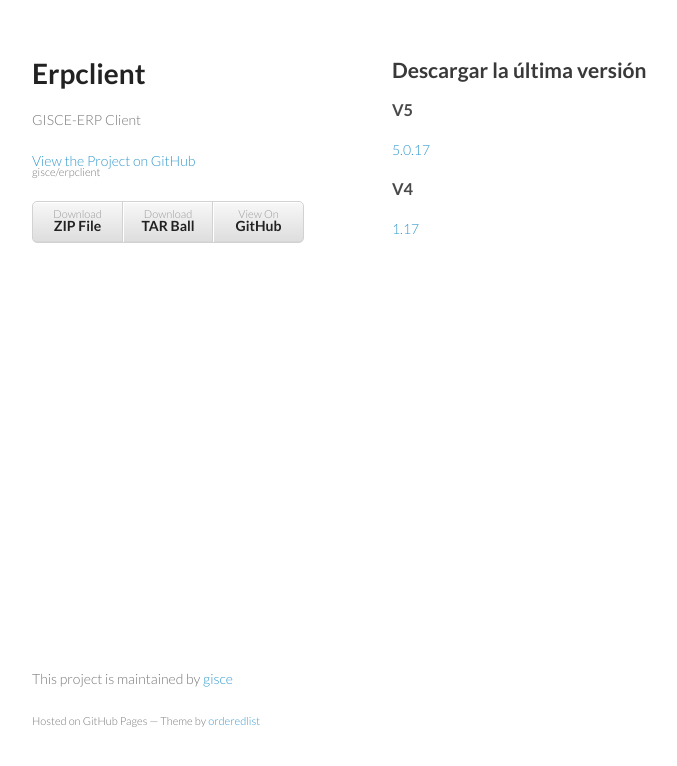
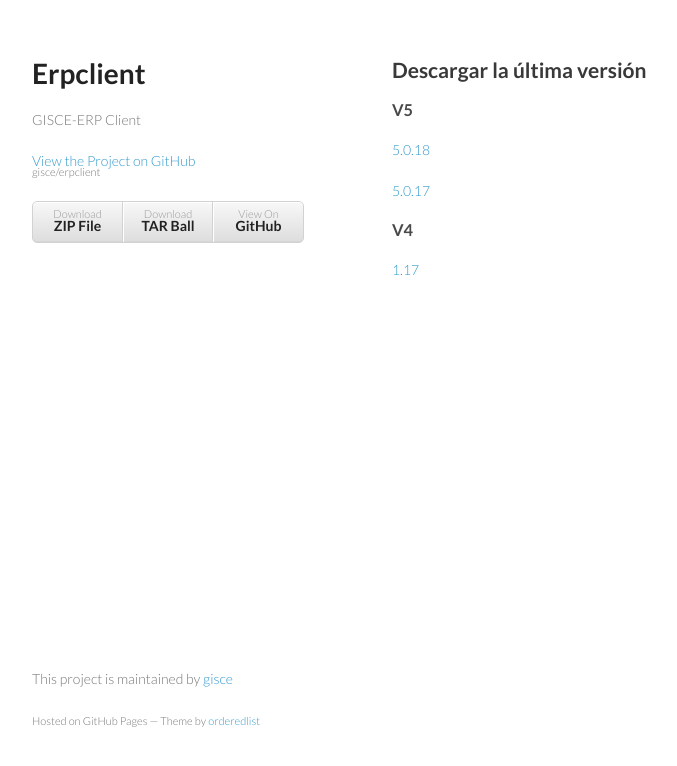
Before and after one commit to gisce/erpclient, a plain HTML site: page index.html in a window 1280 px wide. Shown: the whole page, without its empty margins (178-855 px from the left). Drawn offline with Linux system fonts and the light colour scheme.

Commit message:
Added 5.0.18 version

```diff
--- a/index.html
+++ b/index.html
@@ -32,6 +32,7 @@
 
 <h3>V5</h3>
 
+<p><a href="https://github.com/downloads/gisce/erpclient/openerp-client-setup-5.0.18-gisce.exe">5.0.18</a></p>
 <p><a href="https://github.com/downloads/gisce/erpclient/openerp-client-setup-5.0.17-gisce.exe">5.0.17</a></p>
 
 <h3>V4</h3>
```
